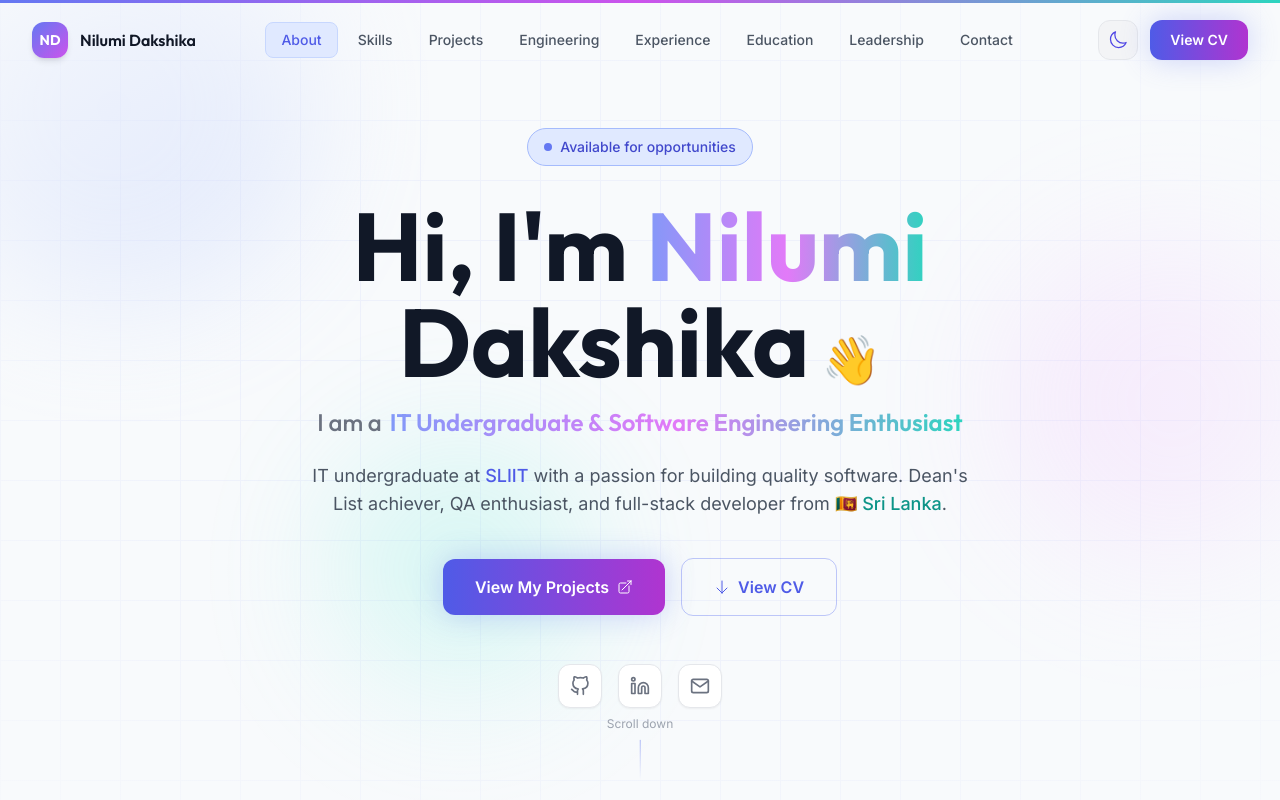
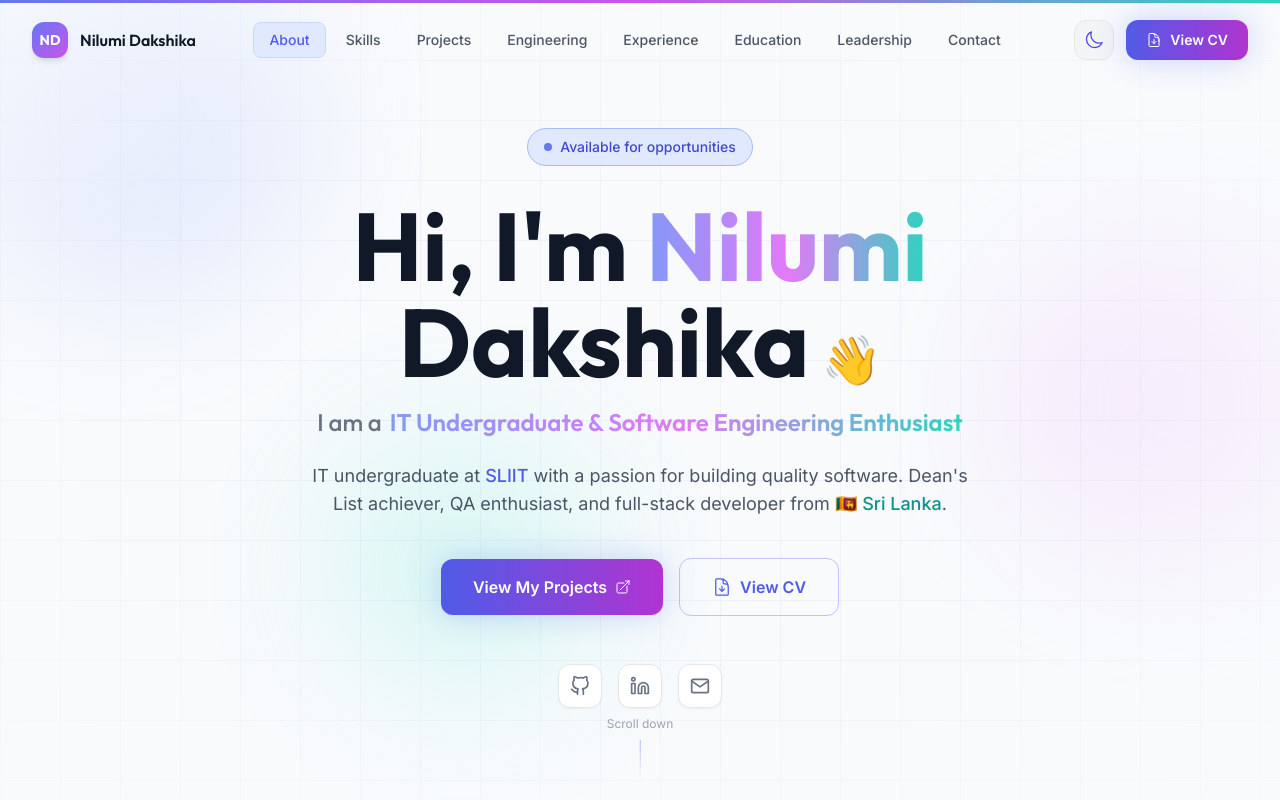
Before and after one commit to nilumi-d/Portfolio, a React (Vite) app: page / in a window 1280 px wide. Shown: the top 800 px of the page. Built offline with nearby package versions, Linux system fonts and the light colour scheme.

Commit message:
Update View CV button

```diff
--- a/src/components/Hero.jsx
+++ b/src/components/Hero.jsx
@@ -1,5 +1,5 @@
 import { motion } from 'framer-motion';
-import { ArrowDownIcon, ArrowTopRightOnSquareIcon } from '@heroicons/react/24/outline';
+import { ArrowTopRightOnSquareIcon, DocumentArrowDownIcon } from '@heroicons/react/24/outline';
 import { FiGithub, FiLinkedin, FiMail } from 'react-icons/fi';
 import { personal } from '../data/portfolioData';
 
@@ -135,9 +135,9 @@ export default function Hero() {
             target="_blank"
             rel="noopener noreferrer"
             id="hero-download-cv"
-            className="btn-secondary text-base px-8 py-4"
+            className="btn-secondary text-base px-8 py-4 group"
           >
-            <ArrowDownIcon className="w-4 h-4" />
+            <DocumentArrowDownIcon className="w-5 h-5 group-hover:scale-110 transition-transform duration-200" />
             View CV
           </a>
         </motion.div>
--- a/src/components/Navbar.jsx
+++ b/src/components/Navbar.jsx
@@ -1,6 +1,6 @@
 import { useState, useEffect } from 'react';
 import { motion, AnimatePresence } from 'framer-motion';
-import { SunIcon, MoonIcon, Bars3Icon, XMarkIcon } from '@heroicons/react/24/outline';
+import { SunIcon, MoonIcon, Bars3Icon, XMarkIcon, DocumentArrowDownIcon } from '@heroicons/react/24/outline';
 import { useTheme } from '../context/ThemeContext';
 import { useScrollSpy } from '../hooks/useScroll';
 import { navLinks, personal } from '../data/portfolioData';
@@ -125,9 +125,10 @@ export default function Navbar() {
               href={personal.cvUrl}
               target="_blank"
               rel="noopener noreferrer"
-              className="hidden sm:flex btn-primary text-sm py-2.5 px-5"
+              className="hidden sm:flex items-center gap-2 btn-primary text-sm py-2.5 px-5 group"
               id="nav-download-cv"
             >
+              <DocumentArrowDownIcon className="w-4 h-4 group-hover:scale-110 transition-transform duration-200" />
               View CV
             </a>
 
@@ -173,8 +174,9 @@ export default function Navbar() {
                 href={personal.cvUrl}
                 target="_blank"
                 rel="noopener noreferrer"
-                className="mt-3 btn-primary text-sm justify-center"
+                className="mt-3 btn-primary text-sm justify-center flex items-center gap-2 group"
               >
+                <DocumentArrowDownIcon className="w-4 h-4 group-hover:scale-110 transition-transform duration-200" />
                 View CV
               </a>
             </nav>
```
